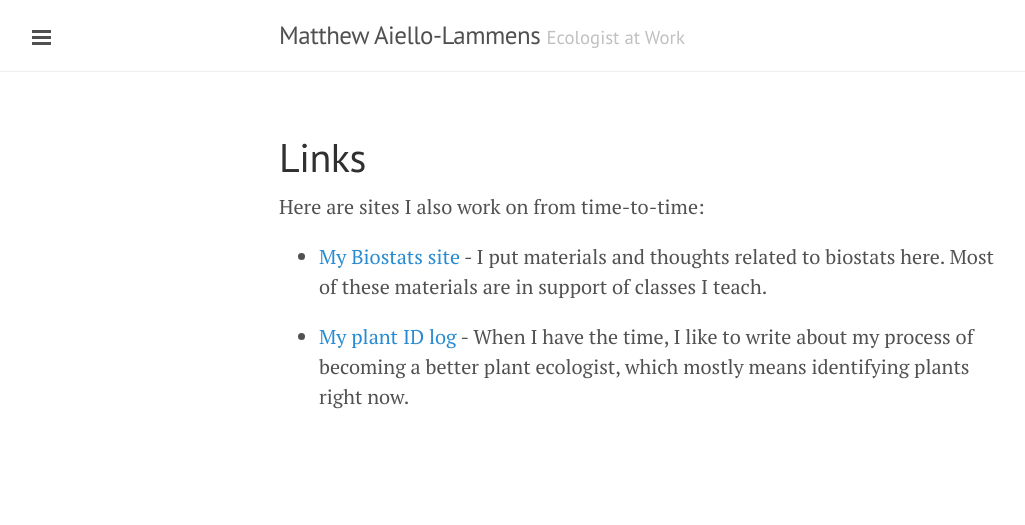
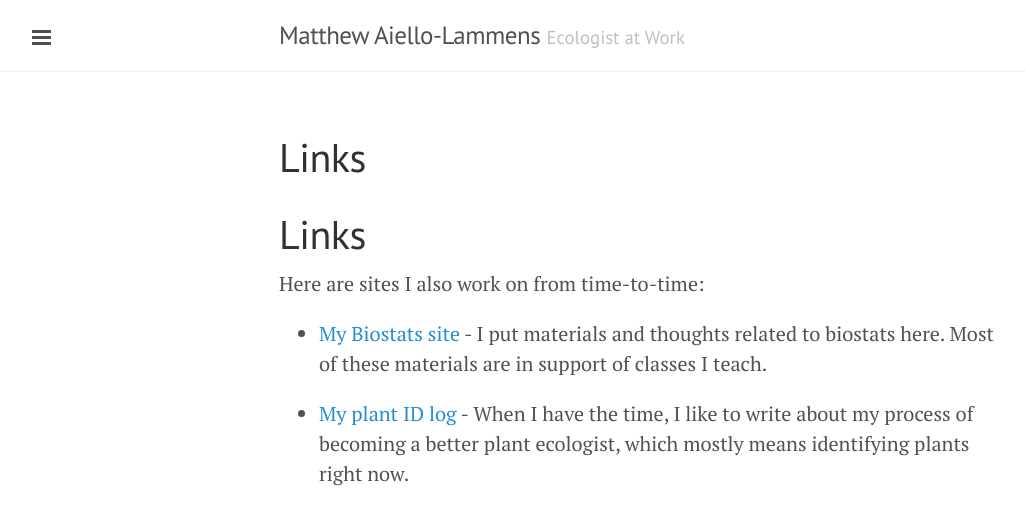
Before and after one commit to mlammens/mlammens.github.io, a Jekyll site: the page built from links.md, in a window 1280 px wide. Shown: the top 525 px of the page, without its empty margins (1-1026 px from the left). Built offline with Jekyll 4.4.1, drawn with Linux system fonts in a browser that asks for light colours; Markdown is read by kramdown in place of the engine named in the settings.

```diff
--- a/links.md
+++ b/links.md
@@ -2,6 +2,8 @@
 layout: page
 title: Links
 ---
+
+# Links
 
 Here are sites I also work on from time-to-time:
 
```
